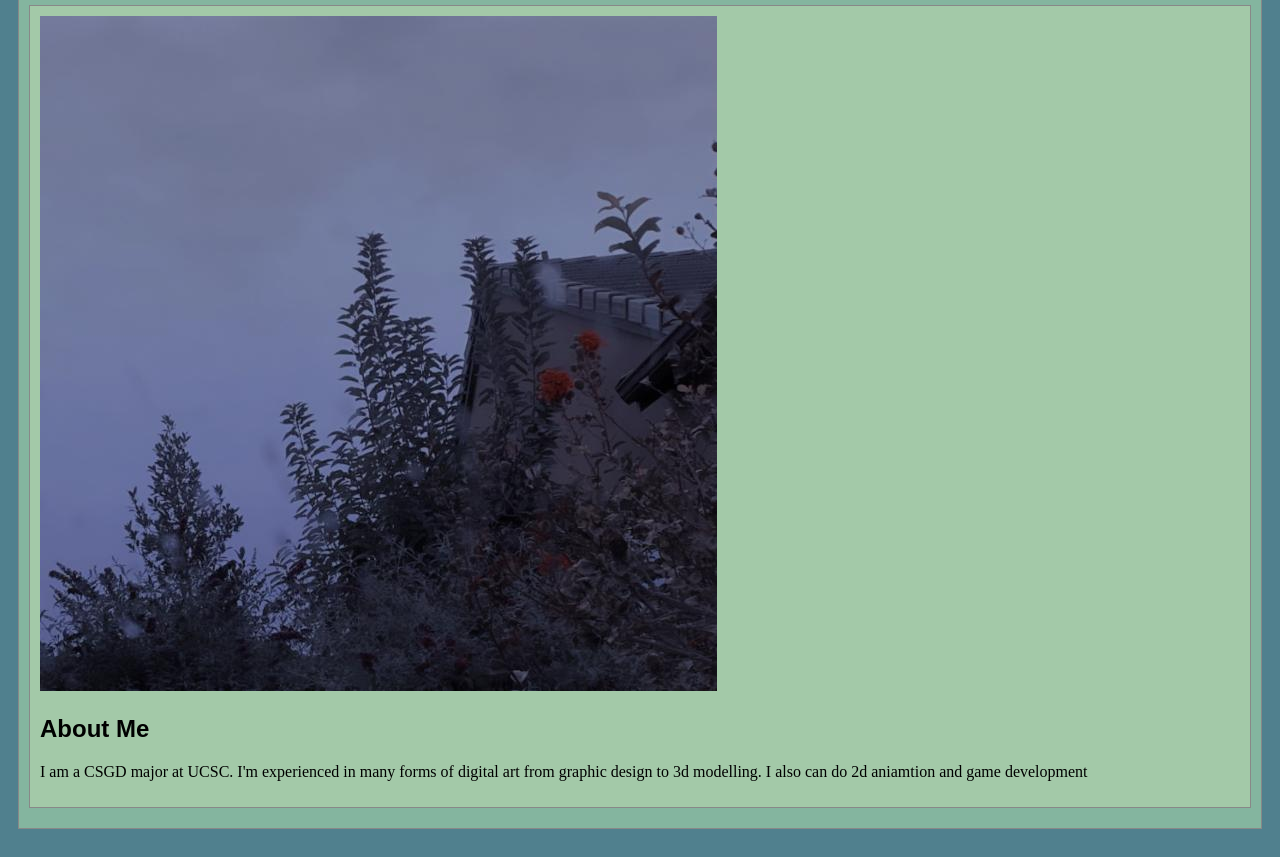
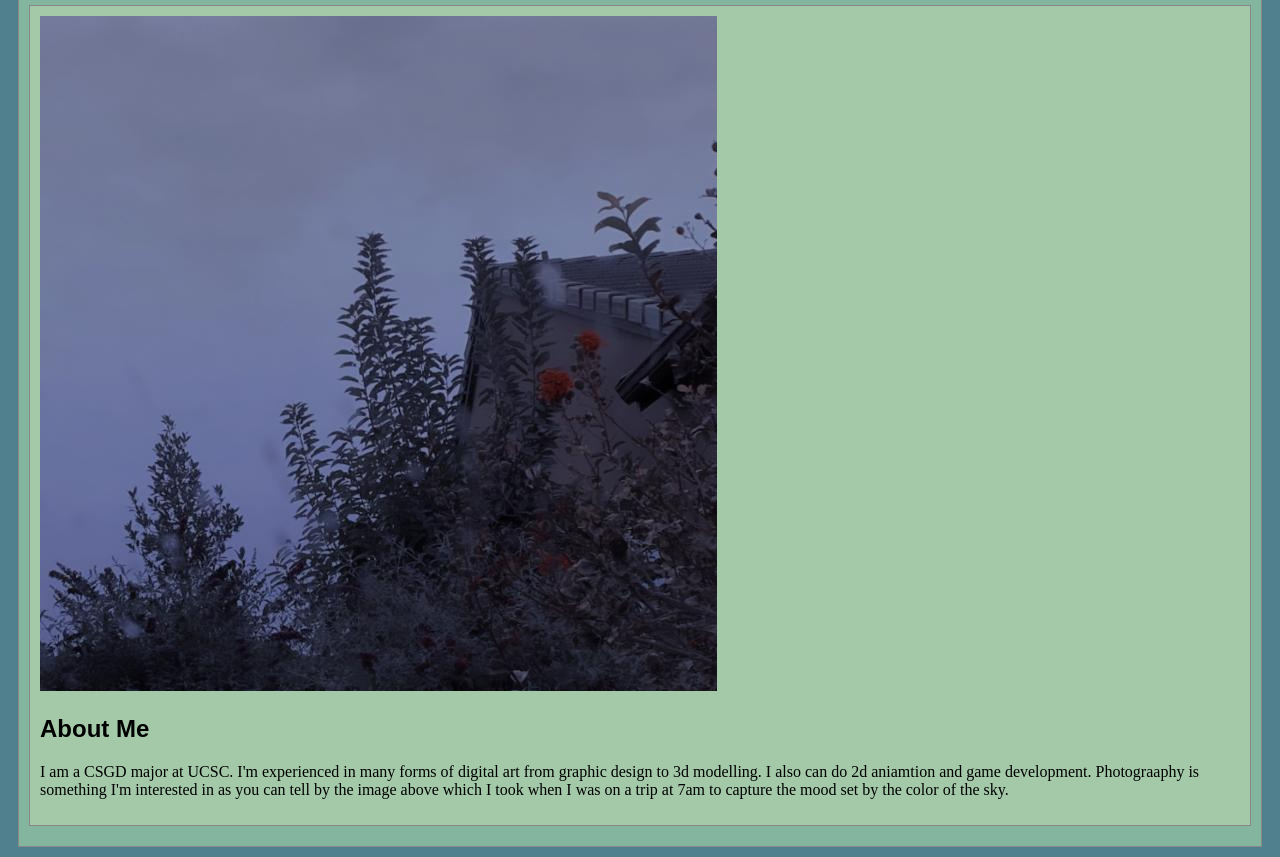
Before and after one commit to ShiriSoul/art101, a plain HTML site: page index.html in a window 1280 px wide. Shown: the part 106-963 px from the top of the page. Drawn offline with Linux system fonts and the light colour scheme.

Commit message:
text change
added more text

```diff
--- a/index.html
+++ b/index.html
@@ -26,7 +26,9 @@
 					<!-- Note that all filenames use lowercase and no spaces -->
 					<img class="img/Morning.jpg" src="img/Morning.jpg">
 					<h2>About Me</h2>
-					<p>I am a CSGD major at UCSC. I'm experienced in many forms of digital art from graphic design to 3d modelling. I also can do 2d aniamtion and game development</p>
+					<p>I am a CSGD major at UCSC. I'm experienced in many forms of digital art from graphic design to 3d modelling. I also can do 2d aniamtion and game development.
+						Photograaphy is something I'm interested in as you can tell by the image above which I took when I was on a trip at 7am to capture the mood set by the color of the sky.
+					</p>
 			</div>
 
 		</section>
```
